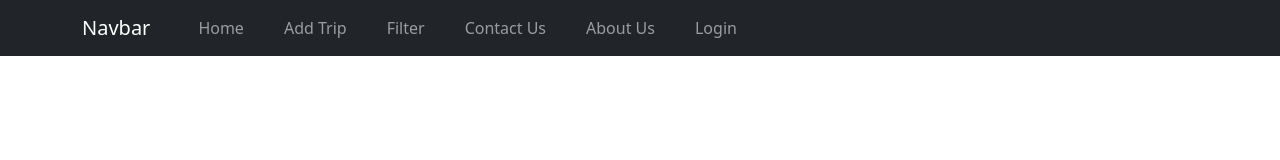
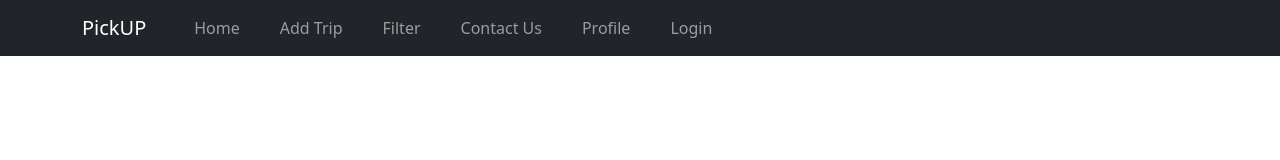
Before and after one commit to Web-Challengers-P6/MERAKI_Academy_Project_6, a React (Create React App) app in the folder frontend/: page /navbar in a window 1280 px wide. Shown: the top 160 px of the page. Built offline with nearby package versions, Linux system fonts and the light colour scheme.

Commit message:
navbar STRUCTURE is done

```diff
--- a/frontend/src/components/Navbar.js
+++ b/frontend/src/components/Navbar.js
@@ -8,24 +8,26 @@ const NavBar = () => {
   return (
     <Navbar bg="dark" variant="dark">
       <Container>
-        <Navbar.Brand href="#home">Navbar</Navbar.Brand>
+        <Navbar.Brand id="logo" href="home">
+          PickUP
+        </Navbar.Brand>
         <Nav className="me-auto">
           <Nav.Link className="navLinks" href="home">
             Home
           </Nav.Link>
-          <Nav.Link className="navLinks" href="features">
+          <Nav.Link className="navLinks" href="addTrip">
             Add Trip
           </Nav.Link>
-          <Nav.Link className="navLinks" href="pricing">
+          <Nav.Link className="navLinks" href="filter">
             Filter
           </Nav.Link>
-          <Nav.Link className="navLinks" href="pricing">
+          <Nav.Link className="navLinks" href="contactUs">
             Contact Us
           </Nav.Link>
-          <Nav.Link className="navLinks" href="pricing">
-            About Us
+          <Nav.Link className="navLinks" href="profile">
+            Profile
           </Nav.Link>
-          <Nav.Link className="navLinks" href="pricing">
+          <Nav.Link className="navLinks" href="login">
             Login
           </Nav.Link>
         </Nav>
```
